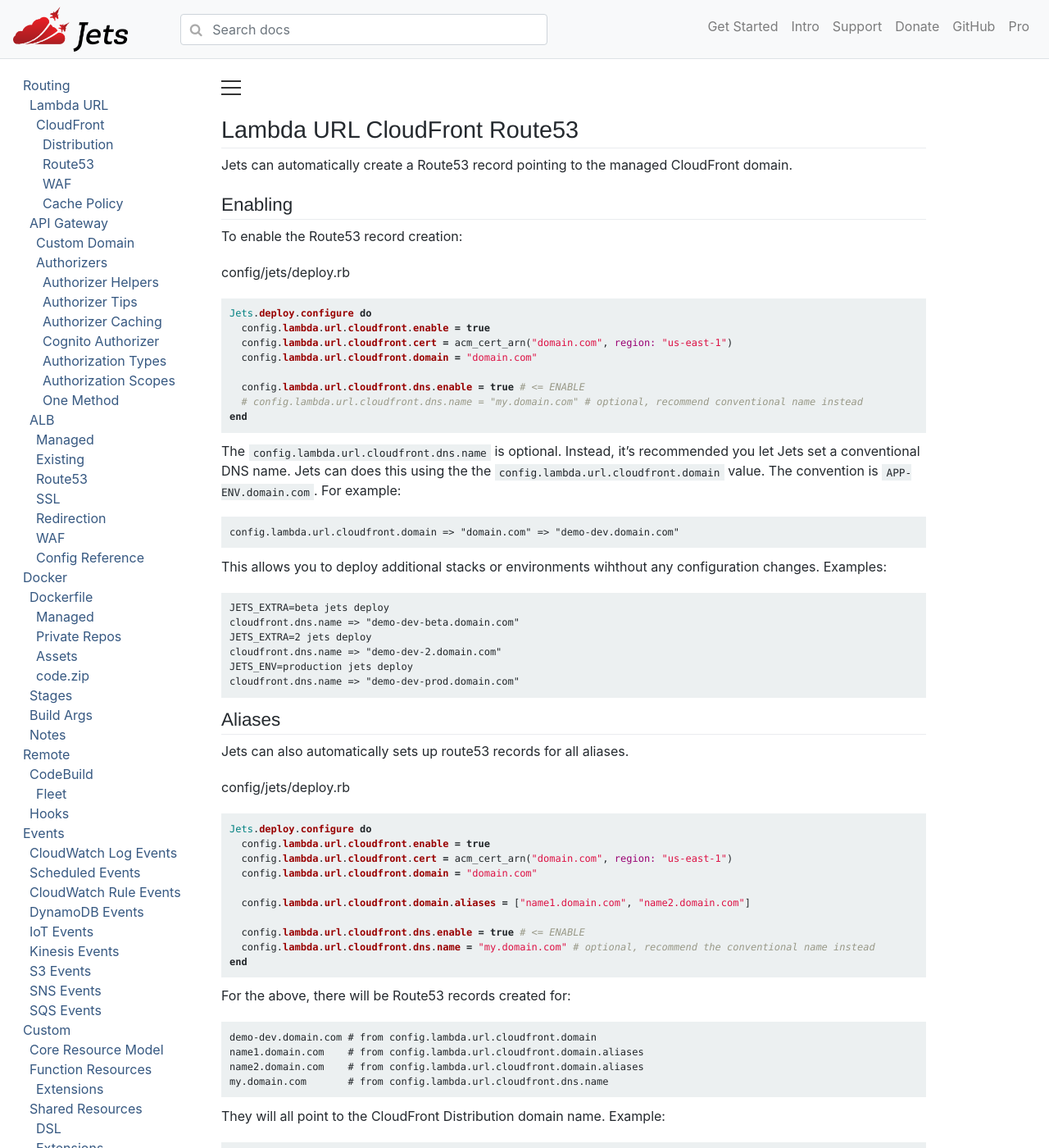
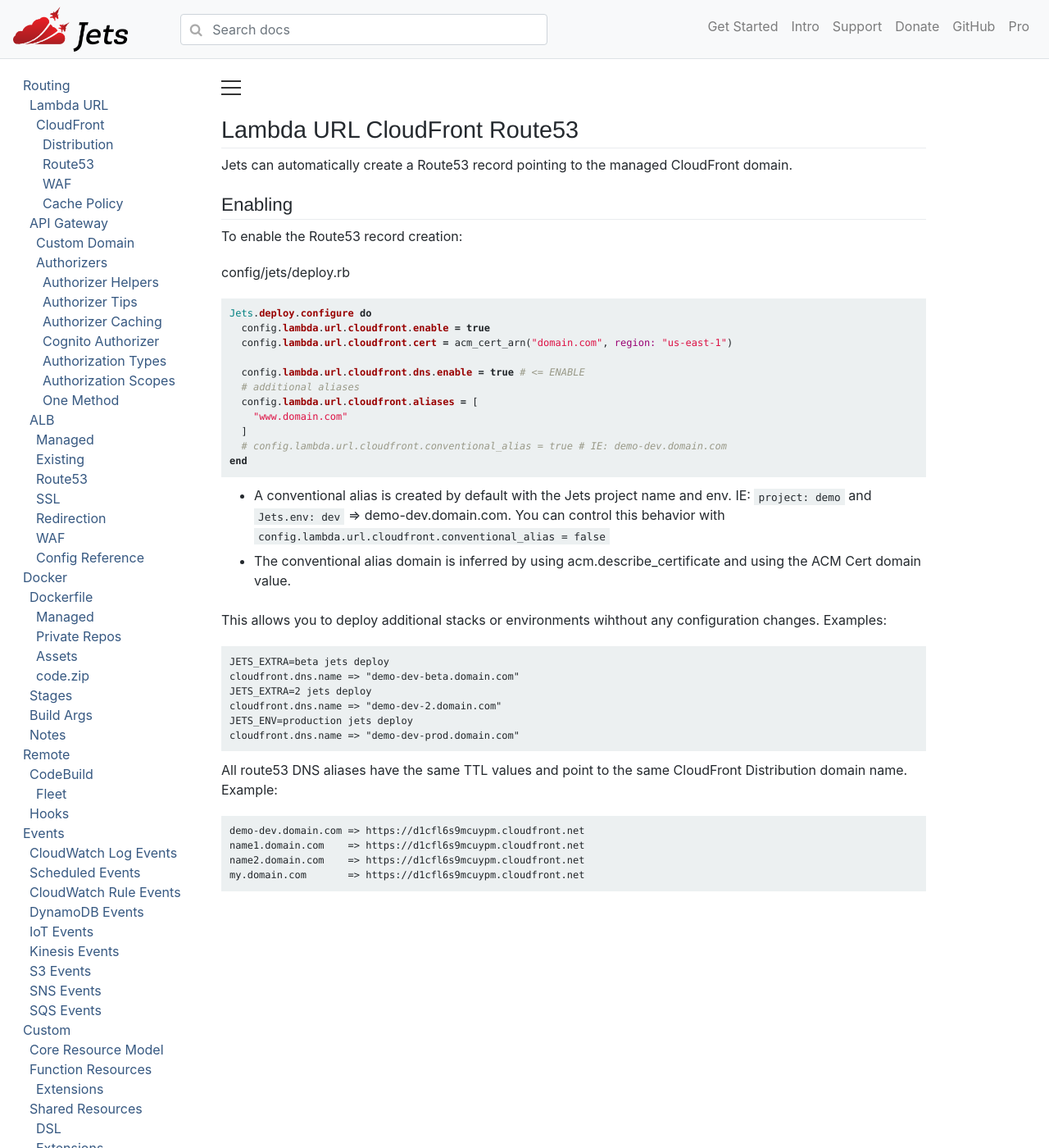
Before and after one commit to rubyonjets/jets-docs, a Jekyll site: the page built from _docs/routing/lambda/cloudfront/route53.md, in a window 1280 px wide and 1400 px high. Shown: the whole window at 82% size. Built offline with Jekyll 4.4.1, drawn with Linux system fonts in a browser that asks for light colours; a script that is not in the unit is left out.

Commit message:
cloudfront aliases route53 for all of them

````diff
--- a/_docs/routing/lambda/cloudfront/route53.md
+++ b/_docs/routing/lambda/cloudfront/route53.md
@@ -17,46 +17,22 @@ config/jets/deploy.rb
 Jets.deploy.configure do
   config.lambda.url.cloudfront.enable = true
   config.lambda.url.cloudfront.cert = acm_cert_arn("domain.com", region: "us-east-1")
-  config.lambda.url.cloudfront.domain = "domain.com"
 
   config.lambda.url.cloudfront.dns.enable = true # <= ENABLE
-  # config.lambda.url.cloudfront.dns.name = "my.domain.com" # optional, recommend conventional name instead
+  # additional aliases
+  config.lambda.url.cloudfront.aliases = [
+    "www.domain.com"
+  ]
+  # config.lambda.url.cloudfront.conventional_alias = true # IE: demo-dev.domain.com
 end
 ```
 
-The `config.lambda.url.cloudfront.dns.name` is optional. Instead, it's recommended you let Jets set a conventional DNS name. Jets can does this using the the `config.lambda.url.cloudfront.domain` value.  The convention is `APP-ENV.domain.com`. For example:
-
-    config.lambda.url.cloudfront.domain => "domain.com" => "demo-dev.domain.com"
+* A conventional alias is created by default with the Jets project name and env. IE: `project: demo` and `Jets.env: dev` => demo-dev.domain.com. You can control this behavior with `config.lambda.url.cloudfront.conventional_alias = false`
+* The conventional alias domain is inferred by using acm.describe_certificate and using the ACM Cert domain value.
 
 {% include lambda/cloudfront/deploy-extra.md %}
 
-## Aliases
-
-Jets can also automatically sets up route53 records for all aliases.
-
-config/jets/deploy.rb
-
-```ruby
-Jets.deploy.configure do
-  config.lambda.url.cloudfront.enable = true
-  config.lambda.url.cloudfront.cert = acm_cert_arn("domain.com", region: "us-east-1")
-  config.lambda.url.cloudfront.domain = "domain.com"
-
-  config.lambda.url.cloudfront.domain.aliases = ["name1.domain.com", "name2.domain.com"]
-
-  config.lambda.url.cloudfront.dns.enable = true # <= ENABLE
-  config.lambda.url.cloudfront.dns.name = "my.domain.com" # optional, recommend the conventional name instead
-end
-```
-
-For the above, there will be Route53 records created for:
-
-    demo-dev.domain.com # from config.lambda.url.cloudfront.domain
-    name1.domain.com    # from config.lambda.url.cloudfront.domain.aliases
-    name2.domain.com    # from config.lambda.url.cloudfront.domain.aliases
-    my.domain.com       # from config.lambda.url.cloudfront.dns.name
-
-They will all point to the CloudFront Distribution domain name. Example:
+All route53 DNS aliases have the same TTL values and point to the same CloudFront Distribution domain name. Example:
 
     demo-dev.domain.com => https://d1cfl6s9mcuypm.cloudfront.net
     name1.domain.com    => https://d1cfl6s9mcuypm.cloudfront.net
````
Also changed, not shown: _docs/routing/lambda/cloudfront/distribution.md (+13 -3 lines).
